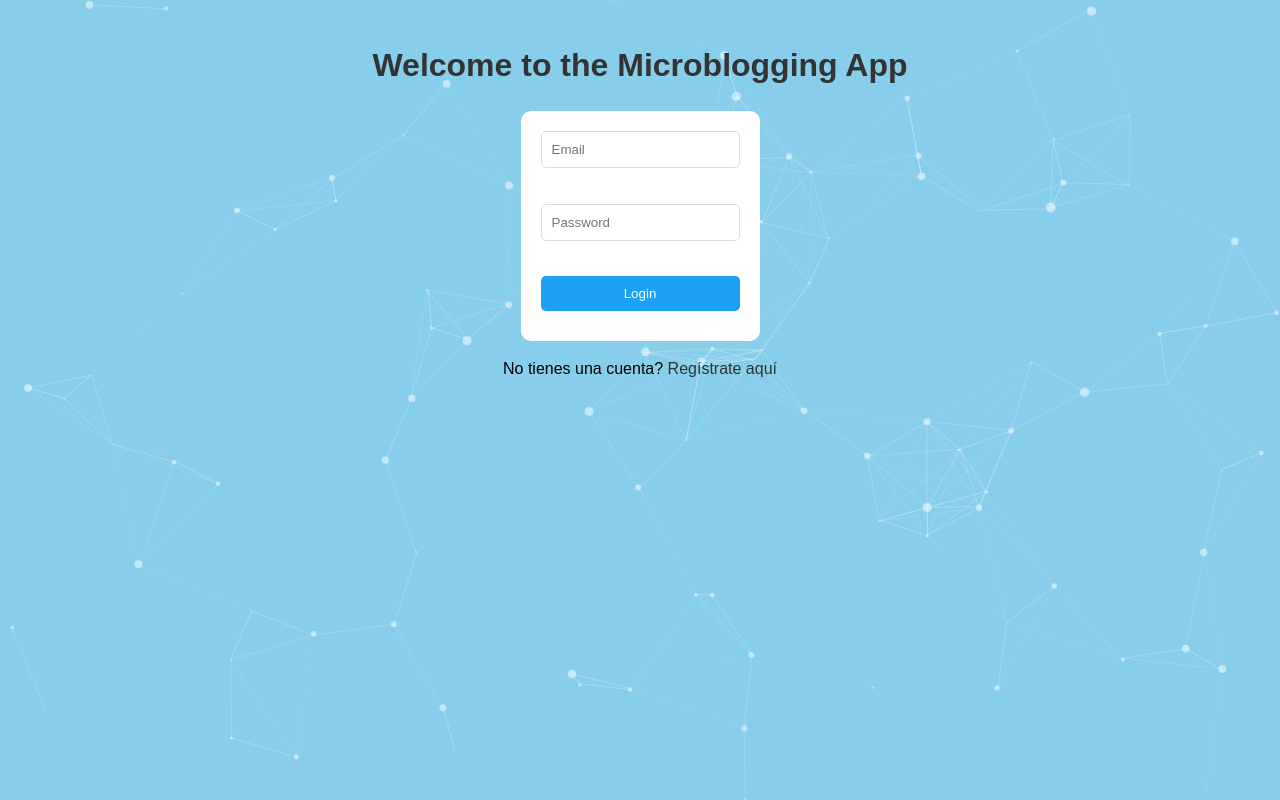
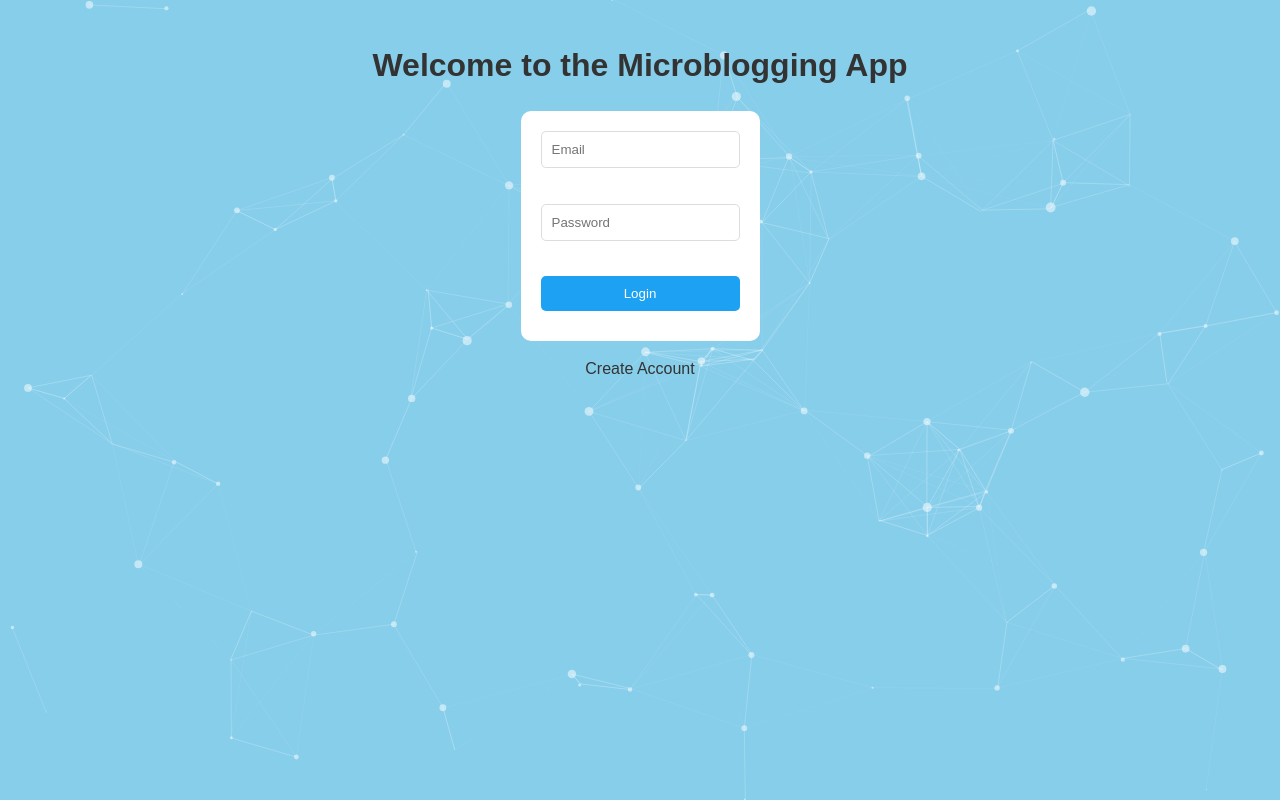
Before and after one commit to LarsK4nis/JustVlogging, a Flask app: page / in a window 1280 px wide. Run offline with Flask 3, Linux system fonts and the light colour scheme; data that the repository does not hold is empty.

Commit message:
English Time

```diff
--- a/app/templates/index.html
+++ b/app/templates/index.html
@@ -11,7 +11,7 @@
         <input type="password" name="password" placeholder="Password" required><br>
         <input type="submit" value="Login">
     </form>
-    <p class="register-link">No tienes una cuenta? <a href="{{ url_for('register') }}">Regístrate aquí</a></p>
+    <p class="register-link"> <a href="{{ url_for('register') }}">Create Account</a></p>
 </div>
 {% with messages = get_flashed_messages(category_filter=["error"]) %}
   {% if messages %}
```
